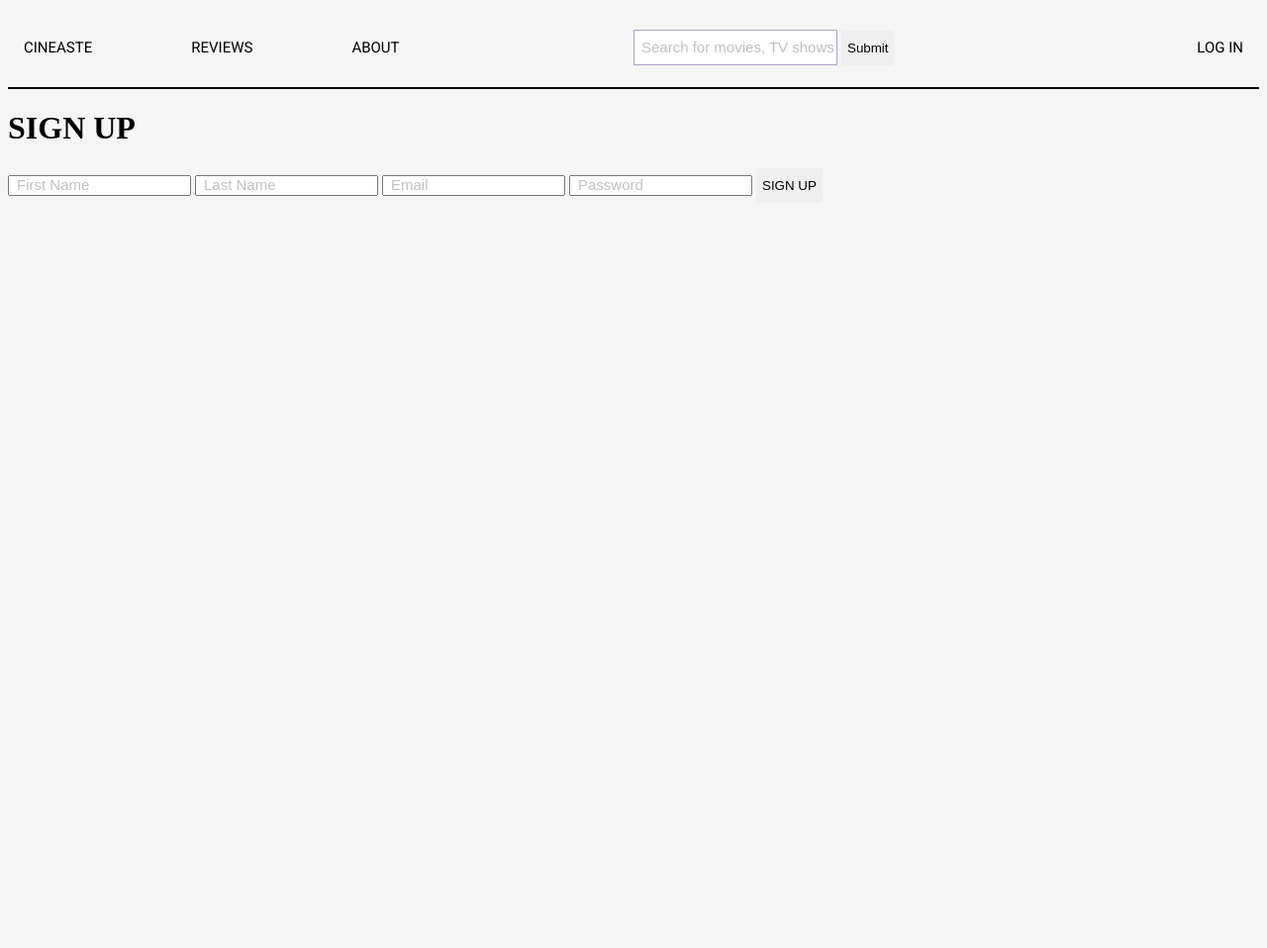
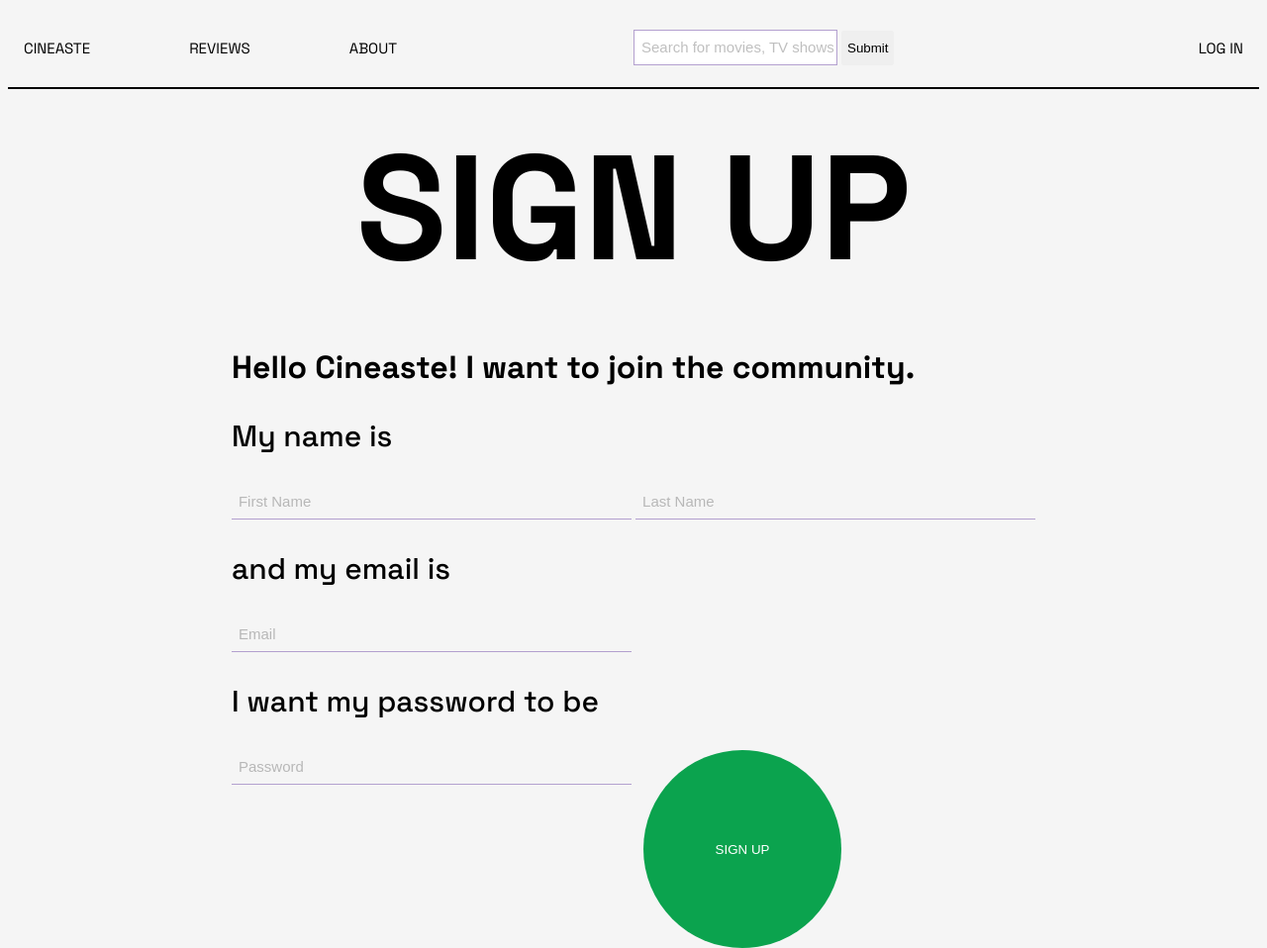
Before and after one commit to carimado/cinaeste_app, a Flask app: page /sign_up in a window 1280 px wide. Shown: the whole page at 99% size. Before the commit the page ends 198 px from the top, so only its background shows below. Run offline with Flask 2, Linux system fonts and the light colour scheme; some libraries are stand-ins or nearby versions.

Commit message:
updated styles for login and sign up pages

```diff
--- a/static/styles.css
+++ b/static/styles.css
@@ -1,6 +1,7 @@
 /* FONT FAMILY */
 @import url('https://fonts.googleapis.com/css2?family=Urbanist&display=swap');
 @import url('https://fonts.googleapis.com/css2?family=Roboto&display=swap');
+@import url('https://fonts.googleapis.com/css2?family=Space+Grotesk:wght@300;400;500;600;700&display=swap');
 /* Global Styles */
 
 html {
@@ -57,7 +58,7 @@ html {
 }
 
 input[type=text]:focus {
-    outline: 1px solid #FD5E08;
+    outline: 1px solid #0BA34E;
 }
 
 input[type=submit] {
@@ -73,7 +74,7 @@ input::placeholder {
 }
 
 .navbar a {
-    font-family: 'Roboto', sans-serif;
+    font-family: 'Space Grotesk', sans-serif;
     text-decoration: none;
     color: black;
     text-transform: uppercase;
@@ -88,7 +89,8 @@ input::placeholder {
     flex-direction: row;
     align-items: center;
     justify-content: center;
-    height: 50vh;
+    height: 30vh;
+    font-family: 'Space Grotesk', sans-serif;
 }
 
 .hero-block-1 {
@@ -163,3 +165,46 @@ input::placeholder {
     height: 225px;
     width: auto;
 }
+
+/* ____________________________________________ */
+/* LOGIN.HTML */
+/* ____________________________________________ */
+
+
+.login-form {
+    display: flex;
+    flex-direction: row;
+    align-items: center;
+    justify-content: center;
+    font-family: 'Space Grotesk', sans-serif;
+    font-weight: 500;
+}
+
+.login p {
+    font-size: 30px;
+}
+
+.login-form input[type=text] {
+    width: 400px;
+    height: 2rem;
+    border: 1px solid #B3A0CF;
+    background-color: #f5f5f5;
+    border-top: none;
+    border-left: none;
+    border-right: none;
+}
+
+
+#submit-login {
+    background-color: #0BA34E;
+    color: white;
+    width: 200px;
+    height: 200px;
+    border-radius: 50%;
+    position: absolute;
+    left: 650px;
+}
+
+.max-text-height {
+    font-size: 150px;
+}
--- a/templates/sign_up.html
+++ b/templates/sign_up.html
@@ -5,13 +5,22 @@
 {% endblock %}
 
 {% block body %}
-<h1>SIGN UP</h1>
-<form class="" method="POST" action="/sign_up_action">
-    <input type="text" name="f_name" placeholder="First Name">
-    <input type="text" name="l_name" placeholder="Last Name">
-    <input type="text" name="email" placeholder="Email">
-    <input type="text" name="password" placeholder="Password">
-    <input id="submit" type="submit" value="SIGN UP">
-</form>
+<div class="hero-container">
+    <h1 class="max-text-height">SIGN UP</h1>
+</div>
+
+<div class="login-form">
+    <form class="login" method="POST" action="/sign_up_action">
+        <h1>Hello Cineaste! I want to join the community.</h1>
+        <p>My name is </p>
+        <input type="text" name="f_name" placeholder="First Name" required>
+        <input type="text" name="l_name" placeholder="Last Name">
+        <p>and my email is </p>
+        <input type="text" name="email" placeholder="Email" required>
+        <p>I want my password to be </p>
+        <input type="text" name="password" placeholder="Password" required>
+        <input id="submit-login" type="submit" value="SIGN UP">
+    </form>
+</div>
 
 {% endblock %}
```
Also changed, not shown: templates/login.html (+14 -6 lines).
